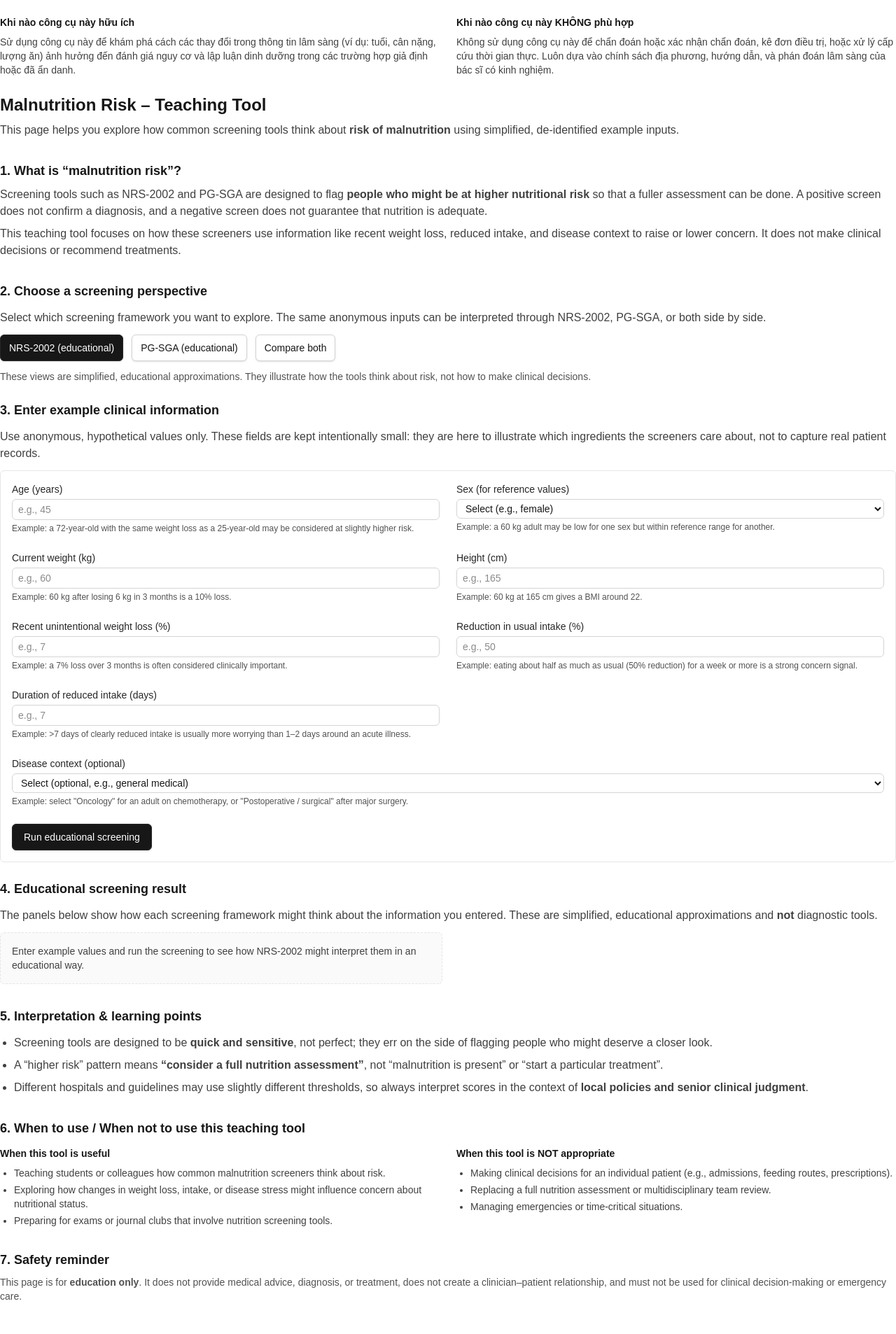
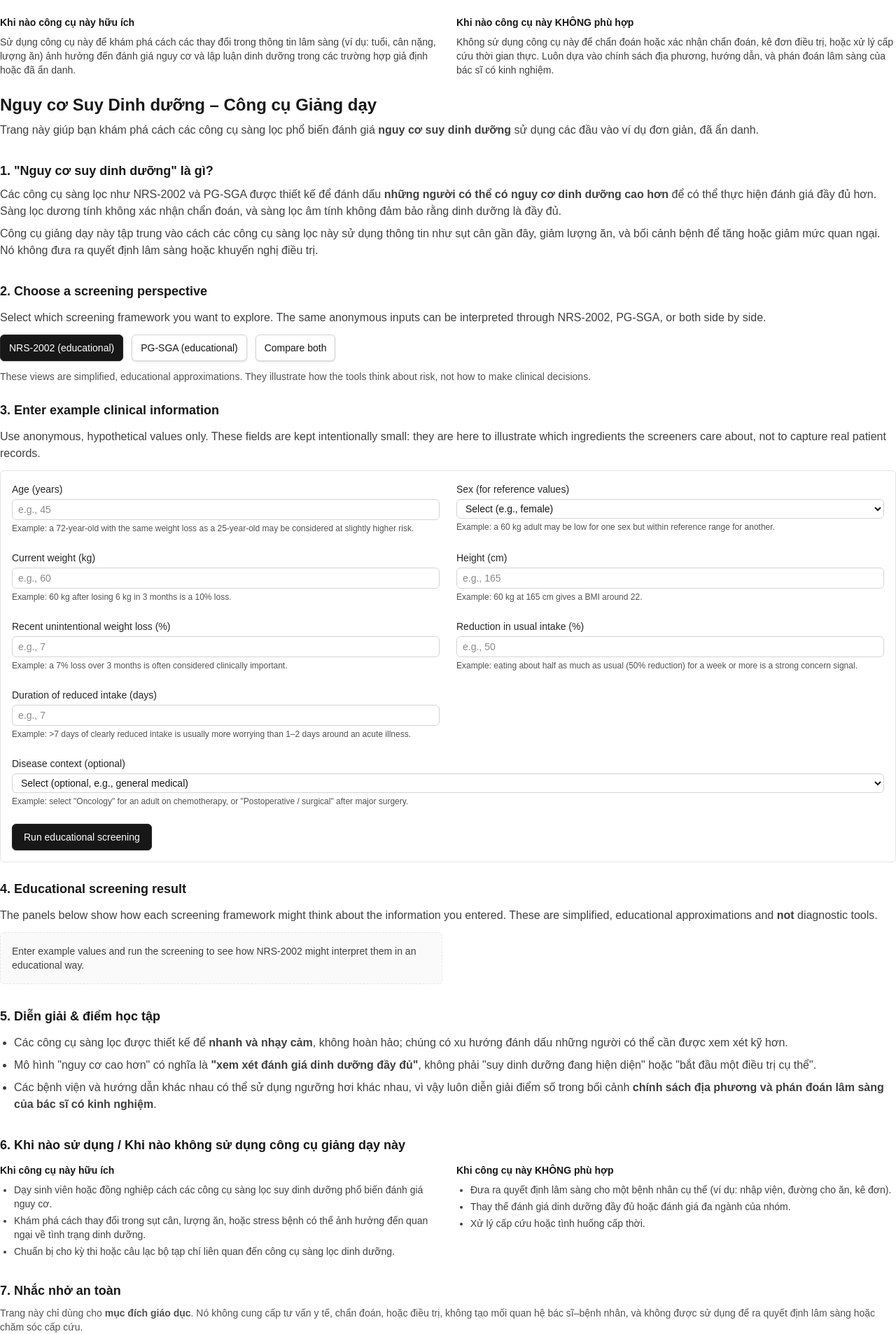
Before and after one commit to drvietcanh/nutrition, a Next.js app in the folder clinical-nutrition/: page /tools/malnutrition-screening in a window 1280 px wide. Shown: the part 109-2015 px from the top of the page at 70% size. Before the commit the page ends 1971 px from the top, so only its background shows below. Built offline with nearby package versions, Linux system fonts and the light colour scheme.

Commit message:
Viá»‡t hÃ³a cÃ¡c tool pages (malnutrition-screening, energy-protein-calculator, intake-assessment)

```diff
--- a/clinical-nutrition/app/tools/energy-protein-calculator/page.tsx
+++ b/clinical-nutrition/app/tools/energy-protein-calculator/page.tsx
@@ -6,13 +6,13 @@ export default function EnergyProteinCalculatorPage() {
       {/* 1. Title + brief explanation */}
       <header className="space-y-2">
         <h1 className="text-xl font-semibold sm:text-2xl">
-          Energy &amp; Protein Needs – Teaching Tool
+          Nhu cầu Năng lượng & Protein – Công cụ Giảng dạy
         </h1>
         <p className="text-sm text-neutral-700 sm:text-base">
-          This page illustrates how clinicians often estimate daily energy and
-          protein needs using simple weight-based rules and equation-style
-          approaches. The numbers shown are{" "}
-          <strong>educational ranges, not prescriptions</strong>.
+          Trang này minh họa cách các bác sĩ lâm sàng thường ước tính nhu cầu năng lượng và
+          protein hàng ngày sử dụng các quy tắc đơn giản dựa trên cân nặng và phương pháp
+          dạng phương trình. Các con số hiển thị là{" "}
+          <strong>khoảng giáo dục, không phải kê đơn</strong>.
         </p>
       </header>
 
@@ -25,27 +25,27 @@ export default function EnergyProteinCalculatorPage() {
           id="why-estimate-heading"
           className="text-base font-semibold sm:text-lg"
         >
-          2. Why do we estimate energy &amp; protein needs?
+          2. Vì sao chúng ta ước tính nhu cầu năng lượng & protein?
         </h2>
         <p className="text-sm text-neutral-700 sm:text-base">
-          In clinical nutrition, we rarely know the exact requirement for an
-          individual person. Instead, we use <strong>reasonable ranges</strong>{" "}
-          based on weight, clinical context, and guidelines, then adjust based
-          on how the person responds over time.
+          Trong dinh dưỡng lâm sàng, chúng ta hiếm khi biết chính xác nhu cầu của một
+          người cụ thể. Thay vào đó, chúng ta sử dụng <strong>khoảng hợp lý</strong>{" "}
+          dựa trên cân nặng, bối cảnh lâm sàng, và hướng dẫn, sau đó điều chỉnh dựa
+          trên cách người đó phản ứng theo thời gian.
         </p>
         <ul className="list-disc space-y-1 pl-5 text-sm text-neutral-700 sm:text-base">
           <li>
-            Energy estimates aim to avoid both underfeeding and overfeeding,
-            especially during illness and recovery.
+            Ước tính năng lượng nhằm tránh cả việc cho ăn thiếu và cho ăn quá,
+            đặc biệt trong thời gian bệnh và phục hồi.
           </li>
           <li>
-            Protein ranges support the maintenance or rebuilding of lean mass,
-            but must be balanced against organ function and tolerance.
+            Khoảng protein hỗ trợ duy trì hoặc tái xây dựng khối nạc,
+            nhưng phải được cân bằng với chức năng cơ quan và khả năng dung nạp.
           </li>
           <li>
-            Different methods (simple weight-based, equation-based, stress
-            factors) are <strong>tools to structure thinking</strong>, not
-            final answers.
+            Các phương pháp khác nhau (đơn giản dựa trên cân nặng, dựa trên phương trình, hệ số
+            stress) là <strong>công cụ để cấu trúc tư duy</strong>, không phải
+            câu trả lời cuối cùng.
           </li>
         </ul>
       </section>
@@ -59,22 +59,22 @@ export default function EnergyProteinCalculatorPage() {
           id="learning-heading"
           className="text-base font-semibold sm:text-lg"
         >
-          6. Interpretation &amp; learning points
+          6. Diễn giải & điểm học tập
         </h2>
         <ul className="list-disc space-y-2 pl-5 text-sm text-neutral-700 sm:text-base">
           <li>
-            Ranges are usually more useful than single &quot;correct&quot;
-            numbers, because real needs shift with time, stress, and activity.
+            Khoảng thường hữu ích hơn các con số "đúng" đơn lẻ,
+            vì nhu cầu thực tế thay đổi theo thời gian, stress, và hoạt động.
           </li>
           <li>
-            Simple rules and equations work best when they are{" "}
-            <strong>combined with clinical judgment</strong>, local protocols,
-            and regular review.
+            Quy tắc đơn giản và phương trình hoạt động tốt nhất khi chúng được{" "}
+            <strong>kết hợp với phán đoán lâm sàng</strong>, quy trình địa phương,
+            và đánh giá thường xuyên.
           </li>
           <li>
-            When in doubt, clinicians generally start cautiously, monitor
-            tolerance and progress, and adjust rather than relying on a single
-            calculation.
+            Khi còn nghi ngờ, các bác sĩ lâm sàng thường bắt đầu thận trọng, theo dõi
+            khả năng dung nạp và tiến triển, và điều chỉnh thay vì dựa vào một
+            phép tính duy nhất.
           </li>
         </ul>
       </section>
@@ -88,22 +88,22 @@ export default function EnergyProteinCalculatorPage() {
           id="pitfalls-heading"
           className="text-base font-semibold sm:text-lg"
         >
-          7. Common clinical pitfalls
+          7. Các cạm bẫy lâm sàng phổ biến
         </h2>
         <ul className="list-disc space-y-2 pl-5 text-sm text-neutral-700 sm:text-base">
           <li>
-            Relying on actual body weight alone in people with significant{" "}
-            <strong>edema, ascites, or fluid shifts</strong>, which can hide
-            loss of lean tissue.
+            Dựa vào cân nặng thực tế một mình ở những người có{" "}
+            <strong>phù, cổ trướng, hoặc dịch chuyển</strong> đáng kể, có thể che giấu
+            mất mô nạc.
           </li>
           <li>
-            Applying the same ranges to everyone without considering{" "}
-            <strong>organ function</strong> (for example, advanced renal or
-            liver disease) or <strong>refeeding risk</strong>.
+            Áp dụng cùng một khoảng cho mọi người mà không xem xét{" "}
+            <strong>chức năng cơ quan</strong> (ví dụ, bệnh thận hoặc
+            gan tiến triển) hoặc <strong>nguy cơ hội chứng tái cho ăn</strong>.
           </li>
           <li>
-            Treating a calculation as a prescription rather than{" "}
-            <strong>a starting point for a monitored plan</strong>.
+            Coi một phép tính như một kê đơn thay vì{" "}
+            <strong>điểm khởi đầu cho một kế hoạch được theo dõi</strong>.
           </li>
         </ul>
       </section>
@@ -114,13 +114,13 @@ export default function EnergyProteinCalculatorPage() {
           id="safety-heading"
           className="text-base font-semibold sm:text-lg"
         >
-          8. Safety reminder
+          8. Nhắc nhở an toàn
         </h2>
         <p className="text-xs text-neutral-600 sm:text-sm">
-          This page is for <strong>education only</strong>. It does not provide
-          medical advice, diagnosis, or treatment, does not create a
-          clinician–patient relationship, and must not be used for clinical
-          decision-making or to prescribe diets, feeds, or medications.
+          Trang này chỉ dùng cho <strong>mục đích giáo dục</strong>. Nó không cung cấp
+          tư vấn y tế, chẩn đoán, hoặc điều trị, không tạo mối quan hệ
+          bác sĩ–bệnh nhân, và không được sử dụng để ra quyết định lâm sàng
+          hoặc kê đơn chế độ ăn, thức ăn, hoặc thuốc.
         </p>
       </section>
     </main>
--- a/clinical-nutrition/app/tools/intake-assessment/page.tsx
+++ b/clinical-nutrition/app/tools/intake-assessment/page.tsx
@@ -6,13 +6,13 @@ export default function IntakeAssessmentPage() {
       {/* 1. Title + brief explanation */}
       <header className="space-y-2">
         <h1 className="text-xl font-semibold sm:text-2xl">
-          Intake Assessment – Teaching Tool
+          Đánh giá Lượng Ăn – Công cụ Giảng dạy
         </h1>
         <p className="text-sm text-neutral-700 sm:text-base">
-          This page helps you compare an{" "}
-          <strong>educational estimate of energy and protein needs</strong> with
-          what is actually being provided over a short period. The focus is on
-          understanding gaps, not on prescribing diets or feeds.
+          Trang này giúp bạn so sánh một{" "}
+          <strong>ước tính giáo dục về nhu cầu năng lượng và protein</strong> với
+          những gì thực sự được cung cấp trong một khoảng thời gian ngắn. Trọng tâm là
+          hiểu các khoảng cách, không phải kê đơn chế độ ăn hoặc thức ăn.
         </p>
       </header>
 
@@ -25,28 +25,28 @@ export default function IntakeAssessmentPage() {
           id="why-compare-heading"
           className="text-base font-semibold sm:text-lg"
         >
-          2. Why compare estimated needs with actual intake?
+          2. Vì sao so sánh nhu cầu ước tính với lượng ăn thực tế?
         </h2>
         <p className="text-sm text-neutral-700 sm:text-base">
-          In clinical settings, patients often receive less (or occasionally
-          more) than an educational estimate of their energy and protein needs.
-          Seeing this gap clearly can support clinical reasoning about{" "}
-          <strong>why intake looks the way it does</strong> and what trends
-          might mean over time.
+          Trong môi trường lâm sàng, bệnh nhân thường nhận được ít hơn (hoặc đôi khi
+          nhiều hơn) so với ước tính giáo dục về nhu cầu năng lượng và protein của họ.
+          Nhìn thấy khoảng cách này rõ ràng có thể hỗ trợ lập luận lâm sàng về{" "}
+          <strong>vì sao lượng ăn trông như vậy</strong> và các xu hướng
+          có thể có ý nghĩa gì theo thời gian.
         </p>
         <ul className="list-disc space-y-1 pl-5 text-sm text-neutral-700 sm:text-base">
           <li>
-            Shortfalls may reflect symptoms, procedures, access, food choices,
-            or system factors rather than a simple &quot;failure to eat&quot;.
+            Thiếu hụt có thể phản ánh triệu chứng, thủ thuật, tiếp cận, lựa chọn thực phẩm,
+            hoặc yếu tố hệ thống thay vì đơn giản là "không ăn được".
           </li>
           <li>
-            Apparent &quot;overfeeding&quot; may stem from generous estimates,
-            mixing methods, or transient changes in intake.
+            "Cho ăn quá" rõ ràng có thể xuất phát từ ước tính hào phóng,
+            trộn lẫn phương pháp, hoặc thay đổi tạm thời trong lượng ăn.
           </li>
           <li>
-            Clinicians usually pay more attention to{" "}
-            <strong>patterns over several days</strong> than to a single day in
-            isolation.
+            Các bác sĩ lâm sàng thường chú ý nhiều hơn đến{" "}
+            <strong>mô hình trong vài ngày</strong> hơn là một ngày đơn lẻ
+            riêng biệt.
           </li>
         </ul>
       </section>
@@ -63,24 +63,24 @@ export default function IntakeAssessmentPage() {
           id="reasons-heading"
           className="text-base font-semibold sm:text-lg"
         >
-          6. Why intake often falls short in practice
+          6. Vì sao lượng ăn thường thiếu trong thực hành
         </h2>
         <ul className="list-disc space-y-2 pl-5 text-sm text-neutral-700 sm:text-base">
           <li>
-            Symptoms such as pain, nausea, early satiety, or breathlessness can
-            limit what patients feel able to eat or drink.
+            Triệu chứng như đau, buồn nôn, no sớm, hoặc khó thở có thể
+            hạn chế những gì bệnh nhân cảm thấy có thể ăn hoặc uống.
           </li>
           <li>
-            Tests, procedures, fasting orders, and scheduling can reduce time
-            available for meals and snacks.
+            Xét nghiệm, thủ thuật, lệnh nhịn ăn, và lịch trình có thể giảm thời gian
+            có sẵn cho bữa ăn và đồ ăn nhẹ.
           </li>
           <li>
-            Texture, route, and food preferences influence how much of what is
-            offered is actually consumed.
+            Kết cấu, đường, và sở thích thực phẩm ảnh hưởng đến bao nhiêu trong số những gì
+            được cung cấp thực sự được tiêu thụ.
           </li>
           <li>
-            Documentation may miss snacks, supplements, or family-provided food,
-            so charted intake can under- or overestimate reality.
+            Tài liệu có thể bỏ sót đồ ăn nhẹ, bổ sung, hoặc thực phẩm do gia đình cung cấp,
+            vì vậy lượng ăn được ghi chép có thể đánh giá thấp hoặc cao hơn thực tế.
           </li>
         </ul>
       </section>
@@ -91,20 +91,20 @@ export default function IntakeAssessmentPage() {
           id="trends-heading"
           className="text-base font-semibold sm:text-lg"
         >
-          7. Thinking in trends, not single days
+          7. Tư duy theo xu hướng, không phải ngày đơn lẻ
         </h2>
         <ul className="list-disc space-y-2 pl-5 text-sm text-neutral-700 sm:text-base">
           <li>
-            A single low-intake day around a major procedure may be less
-            concerning than several low-intake days without a clear reason.
+            Một ngày lượng ăn thấp xung quanh một thủ thuật lớn có thể ít
+            đáng lo ngại hơn vài ngày lượng ăn thấp mà không có lý do rõ ràng.
           </li>
           <li>
-            Small changes in intake can accumulate over a week; clinicians often
-            look back at several days before drawing conclusions.
+            Thay đổi nhỏ trong lượng ăn có thể tích lũy trong một tuần; các bác sĩ lâm sàng thường
+            nhìn lại vài ngày trước khi rút ra kết luận.
           </li>
           <li>
-            Reassessment is routine: estimates, intake records, and plans are
-            revisited as the clinical situation changes.
+            Đánh giá lại là thường quy: ước tính, hồ sơ lượng ăn, và kế hoạch được
+            xem xét lại khi tình huống lâm sàng thay đổi.
           </li>
         </ul>
       </section>
@@ -115,13 +115,13 @@ export default function IntakeAssessmentPage() {
           id="safety-heading"
           className="text-base font-semibold sm:text-lg"
         >
-          8. Safety reminder
+          8. Nhắc nhở an toàn
         </h2>
         <p className="text-xs text-neutral-600 sm:text-sm">
-          This page is for <strong>education only</strong>. It does not provide
-          medical advice, diagnosis, or treatment, does not create a
-          clinician–patient relationship, and must not be used for clinical
-          decision-making, orders, or prescriptions.
+          Trang này chỉ dùng cho <strong>mục đích giáo dục</strong>. Nó không cung cấp
+          tư vấn y tế, chẩn đoán, hoặc điều trị, không tạo mối quan hệ
+          bác sĩ–bệnh nhân, và không được sử dụng để ra quyết định lâm sàng,
+          lệnh, hoặc kê đơn.
         </p>
       </section>
     </main>
--- a/clinical-nutrition/app/tools/malnutrition-screening/page.tsx
+++ b/clinical-nutrition/app/tools/malnutrition-screening/page.tsx
@@ -6,12 +6,11 @@ export default function MalnutritionScreeningPage() {
       {/* 1. Title + short intro */}
       <header className="space-y-2">
         <h1 className="text-xl font-semibold sm:text-2xl">
-          Malnutrition Risk – Teaching Tool
+          Nguy cơ Suy Dinh dưỡng – Công cụ Giảng dạy
         </h1>
         <p className="text-sm text-neutral-700 sm:text-base">
-          This page helps you explore how common screening tools think about{" "}
-          <strong>risk of malnutrition</strong> using simplified, de-identified
-          example inputs.
+          Trang này giúp bạn khám phá cách các công cụ sàng lọc phổ biến đánh giá{" "}
+          <strong>nguy cơ suy dinh dưỡng</strong> sử dụng các đầu vào ví dụ đơn giản, đã ẩn danh.
         </p>
       </header>
 
@@ -21,20 +20,20 @@ export default function MalnutritionScreeningPage() {
           id="what-is-risk-heading"
           className="text-base font-semibold sm:text-lg"
         >
-          1. What is “malnutrition risk”?
+          1. "Nguy cơ suy dinh dưỡng" là gì?
         </h2>
         <p className="text-sm text-neutral-700 sm:text-base">
-          Screening tools such as NRS-2002 and PG-SGA are designed to flag{" "}
-          <strong>people who might be at higher nutritional risk</strong> so
-          that a fuller assessment can be done. A positive screen does not
-          confirm a diagnosis, and a negative screen does not guarantee that
-          nutrition is adequate.
+          Các công cụ sàng lọc như NRS-2002 và PG-SGA được thiết kế để đánh dấu{" "}
+          <strong>những người có thể có nguy cơ dinh dưỡng cao hơn</strong> để
+          có thể thực hiện đánh giá đầy đủ hơn. Sàng lọc dương tính không
+          xác nhận chẩn đoán, và sàng lọc âm tính không đảm bảo rằng
+          dinh dưỡng là đầy đủ.
         </p>
         <p className="text-sm text-neutral-700 sm:text-base">
-          This teaching tool focuses on how these screeners use information like
-          recent weight loss, reduced intake, and disease context to raise or
-          lower concern. It does not make clinical decisions or recommend
-          treatments.
+          Công cụ giảng dạy này tập trung vào cách các công cụ sàng lọc này sử dụng thông tin như
+          sụt cân gần đây, giảm lượng ăn, và bối cảnh bệnh để tăng hoặc
+          giảm mức quan ngại. Nó không đưa ra quyết định lâm sàng hoặc khuyến nghị
+          điều trị.
         </p>
       </section>
 
@@ -47,23 +46,23 @@ export default function MalnutritionScreeningPage() {
           id="learning-heading"
           className="text-base font-semibold sm:text-lg"
         >
-          5. Interpretation &amp; learning points
+          5. Diễn giải & điểm học tập
         </h2>
         <ul className="list-disc space-y-2 pl-5 text-sm text-neutral-700 sm:text-base">
           <li>
-            Screening tools are designed to be{" "}
-            <strong>quick and sensitive</strong>, not perfect; they err on the
-            side of flagging people who might deserve a closer look.
+            Các công cụ sàng lọc được thiết kế để{" "}
+            <strong>nhanh và nhạy cảm</strong>, không hoàn hảo; chúng có xu hướng
+            đánh dấu những người có thể cần được xem xét kỹ hơn.
           </li>
           <li>
-            A “higher risk” pattern means{" "}
-            <strong>“consider a full nutrition assessment”</strong>, not
-            “malnutrition is present” or “start a particular treatment”.
+            Mô hình "nguy cơ cao hơn" có nghĩa là{" "}
+            <strong>"xem xét đánh giá dinh dưỡng đầy đủ"</strong>, không phải
+            "suy dinh dưỡng đang hiện diện" hoặc "bắt đầu một điều trị cụ thể".
           </li>
           <li>
-            Different hospitals and guidelines may use slightly different
-            thresholds, so always interpret scores in the context of{" "}
-            <strong>local policies and senior clinical judgment</strong>.
+            Các bệnh viện và hướng dẫn khác nhau có thể sử dụng ngưỡng hơi khác nhau,
+            vì vậy luôn diễn giải điểm số trong bối cảnh{" "}
+            <strong>chính sách địa phương và phán đoán lâm sàng của bác sĩ có kinh nghiệm</strong>.
           </li>
         </ul>
       </section>
@@ -74,43 +73,43 @@ export default function MalnutritionScreeningPage() {
           id="when-to-use-heading"
           className="text-base font-semibold sm:text-lg"
         >
-          6. When to use / When not to use this teaching tool
+          6. Khi nào sử dụng / Khi nào không sử dụng công cụ giảng dạy này
         </h2>
         <div className="grid gap-6 md:grid-cols-2 md:items-start">
           <div className="space-y-2">
             <h3 className="text-sm font-semibold">
-              When this tool is useful
+              Khi công cụ này hữu ích
             </h3>
             <ul className="list-disc space-y-1 pl-5 text-xs text-neutral-700 sm:text-sm">
               <li>
-                Teaching students or colleagues how common malnutrition
-                screeners think about risk.
+                Dạy sinh viên hoặc đồng nghiệp cách các công cụ sàng lọc suy dinh dưỡng
+                phổ biến đánh giá nguy cơ.
               </li>
               <li>
-                Exploring how changes in weight loss, intake, or disease stress
-                might influence concern about nutritional status.
+                Khám phá cách thay đổi trong sụt cân, lượng ăn, hoặc stress bệnh
+                có thể ảnh hưởng đến quan ngại về tình trạng dinh dưỡng.
               </li>
               <li>
-                Preparing for exams or journal clubs that involve nutrition
-                screening tools.
+                Chuẩn bị cho kỳ thi hoặc câu lạc bộ tạp chí liên quan đến công cụ
+                sàng lọc dinh dưỡng.
               </li>
             </ul>
           </div>
           <div className="space-y-2">
             <h3 className="text-sm font-semibold">
-              When this tool is NOT appropriate
+              Khi công cụ này KHÔNG phù hợp
             </h3>
             <ul className="list-disc space-y-1 pl-5 text-xs text-neutral-700 sm:text-sm">
               <li>
-                Making clinical decisions for an individual patient (e.g.,
-                admissions, feeding routes, prescriptions).
+                Đưa ra quyết định lâm sàng cho một bệnh nhân cụ thể (ví dụ:
+                nhập viện, đường cho ăn, kê đơn).
               </li>
               <li>
-                Replacing a full nutrition assessment or multidisciplinary team
-                review.
+                Thay thế đánh giá dinh dưỡng đầy đủ hoặc đánh giá đa ngành
+                của nhóm.
               </li>
               <li>
-                Managing emergencies or time-critical situations.
+                Xử lý cấp cứu hoặc tình huống cấp thời.
               </li>
             </ul>
           </div>
@@ -123,13 +122,13 @@ export default function MalnutritionScreeningPage() {
           id="safety-heading"
           className="text-base font-semibold sm:text-lg"
         >
-          7. Safety reminder
+          7. Nhắc nhở an toàn
         </h2>
         <p className="text-xs text-neutral-600 sm:text-sm">
-          This page is for <strong>education only</strong>. It does not provide
-          medical advice, diagnosis, or treatment, does not create a
-          clinician–patient relationship, and must not be used for clinical
-          decision-making or emergency care.
+          Trang này chỉ dùng cho <strong>mục đích giáo dục</strong>. Nó không cung cấp
+          tư vấn y tế, chẩn đoán, hoặc điều trị, không tạo mối quan hệ
+          bác sĩ–bệnh nhân, và không được sử dụng để ra quyết định lâm sàng
+          hoặc chăm sóc cấp cứu.
         </p>
       </section>
     </main>
```
